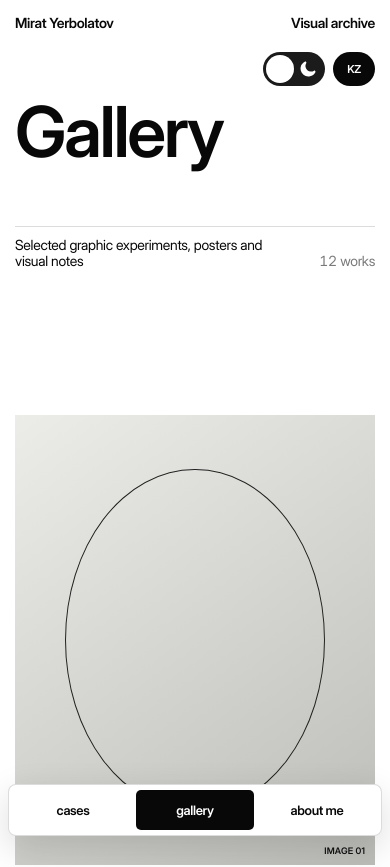
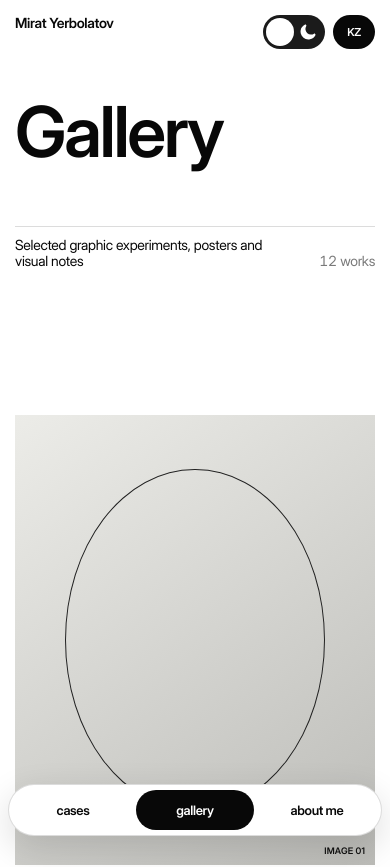
Before and after one commit to yemirades/site, a Next.js app: page /gallery in a window 390 px wide. Shown: the top 867 px of the page. Built offline with nearby package versions, Linux system fonts and the light colour scheme; a web font is replaced by a local one.

Commit message:
Unify portfolio navigation

```diff
--- a/src/app/globals.css
+++ b/src/app/globals.css
@@ -253,6 +253,7 @@ button {
 
 /* Gallery */
 .gallery-page {
+  --index-gap: clamp(14px, 1.75vw, 24px);
   min-height: 100svh;
   padding-left: 48px;
   background: var(--page);
@@ -430,10 +431,10 @@ button {
   .gallery-page { padding-bottom: calc(74px + env(safe-area-inset-bottom)); padding-left: 0; }
   .gallery-shell { padding: 15px; }
   .gallery-header { min-height: 360px; }
-  .gallery-mobile-nav { display: flex; justify-content: space-between; margin-bottom: 72px; font-weight: 600; }
+  .gallery-mobile-nav { display: flex; margin-bottom: 72px; font-weight: 600; }
   .gallery-heading-row { align-items: flex-end; }
   .gallery-heading-row h1 { font-size: clamp(62px, 18vw, 96px); line-height: .84; letter-spacing: -.035em; }
-  .gallery-heading-row .gallery-controls { position: absolute; top: 52px; right: 15px; }
+  .gallery-heading-row .gallery-controls { position: absolute; top: 15px; right: 15px; }
   .gallery-intro { margin-top: 64px; }
 }
 
@@ -638,7 +639,7 @@ button {
     flex-direction: row;
     padding: 5px;
     border: 1px solid var(--line);
-    border-radius: 8px;
+    border-radius: 999px;
     background: var(--page);
     box-shadow: 0 12px 36px rgb(0 0 0 / 14%);
   }
@@ -652,7 +653,7 @@ button {
     flex: 1;
     align-items: center;
     justify-content: center;
-    border-radius: 5px;
+    border-radius: 999px;
     font-size: 13px;
     writing-mode: horizontal-tb;
     rotate: none;
--- a/src/components/Gallery.tsx
+++ b/src/components/Gallery.tsx
@@ -5,6 +5,7 @@ import Link from "next/link";
 import { useEffect, useRef, useState } from "react";
 import { useLang } from "@/context/LanguageContext";
 import { useTheme } from "@/context/ThemeContext";
+import { PortfolioRail } from "./PortfolioRail";
 
 const basePath = process.env.NEXT_PUBLIC_BASE_PATH || "";
 
@@ -119,43 +120,22 @@ export function Gallery() {
         count: `${galleryItems.length} works`,
         open: "Open",
         close: "Close preview",
-        nav: "Portfolio sections",
       }
     : {
         eyebrow: "Tañdauly grafikalyq täjiribeler, posterler jäne vizualdy jazbalar",
         count: `${galleryItems.length} jūmys`,
         open: "Aşu",
         close: "Qaralymdy jabu",
-        nav: "Portfolio bölimderi",
       };
 
   return (
     <main className="gallery-page">
-      <nav className="index-rail" aria-label={copy.nav}>
-        <Link href="/#cases" className="index-rail-logo" aria-label="Mirat Yerbolatov — home">
-          <Image
-            src={`${basePath}/hero-logo.gif`}
-            alt=""
-            width={80}
-            height={80}
-            unoptimized
-            priority
-            className="theme-sensitive-mark"
-          />
-        </Link>
-        <div className="index-rail-links">
-          <Link href="/#cases">cases</Link>
-          <Link href="/gallery" aria-current="page">gallery</Link>
-          <Link href="/#about">about me</Link>
-        </div>
-        <span className="index-rail-release">visual archive · 2024—2026</span>
-      </nav>
+      <PortfolioRail active="gallery" />
 
       <div className="gallery-shell">
         <header className="gallery-header">
           <div className="gallery-mobile-nav">
             <Link href="/">Mirat Yerbolatov</Link>
-            <span>Visual archive</span>
           </div>
           <div className="gallery-heading-row">
             <h1>Gallery</h1>
--- a/src/components/PortfolioIndex.tsx
+++ b/src/components/PortfolioIndex.tsx
@@ -1,14 +1,13 @@
 "use client";
 
 import Image from "next/image";
-import Link from "next/link";
 import { useLang } from "@/context/LanguageContext";
 import { useTheme } from "@/context/ThemeContext";
 import { content, email, projects, socials, type Project } from "@/data/content";
 import { LiveClock } from "./LiveClock";
+import { PortfolioRail } from "./PortfolioRail";
 
 const basePath = process.env.NEXT_PUBLIC_BASE_PATH || "";
-const releaseLabel = "23.08.2026 · 19:40";
 
 const projectVisuals: Record<string, { image?: string; video?: string; poster?: string }> = {
   "Mycar Autoservice": { image: "case-mycar-autoservice.png" },
@@ -110,11 +109,7 @@ export function PortfolioIndex() {
         <div className="index-hero-video"><video autoPlay muted loop playsInline preload="auto" className="hero-video" aria-label={lang === "en" ? "Video portrait of Mirat" : "Mirattyñ video-portreti"}><source src={`${basePath}/hero-video.mp4`} type="video/mp4" /></video></div>
         <div className="index-clock"><LiveClock /><span>{t.location}</span></div>
       </aside>
-      <nav className="index-rail" aria-label={lang === "en" ? "Portfolio sections" : "Portfolio bölimderi"}>
-        <Link href="/#cases" className="index-rail-logo" aria-label={lang === "en" ? "Cases" : "Keister"}><Image src={`${basePath}/hero-logo.gif`} alt="" width={80} height={80} unoptimized priority className="theme-sensitive-mark" /></Link>
-        <div className="index-rail-links"><Link href="/#cases" aria-current="page">cases</Link><Link href="/gallery">gallery</Link><Link href="/#about">about me</Link></div>
-        <time className="index-rail-release" dateTime="2026-08-23T19:40:00+05:00">release {releaseLabel}</time>
-      </nav>
+      <PortfolioRail active="cases" />
       <section className="index-feed" id="cases" aria-label={lang === "en" ? "Projects" : "Jobalar"}>{projects.map((project) => <ProjectEntry key={project.title} project={project} />)}<EditorialSections /></section>
     </main>
   );
--- /dev/null
+++ b/src/components/PortfolioRail.tsx
@@ -0,0 +1,47 @@
+"use client";
+
+import Image from "next/image";
+import Link from "next/link";
+import { useLang } from "@/context/LanguageContext";
+
+const basePath = process.env.NEXT_PUBLIC_BASE_PATH || "";
+const releaseLabel = "23.08.2026 · 19:40";
+
+type PortfolioRailProps = {
+  active: "cases" | "gallery";
+};
+
+export function PortfolioRail({ active }: PortfolioRailProps) {
+  const { lang } = useLang();
+
+  return (
+    <nav
+      className="index-rail"
+      aria-label={lang === "en" ? "Portfolio sections" : "Portfolio bölimderi"}
+    >
+      <Link
+        href="/#cases"
+        className="index-rail-logo"
+        aria-label={lang === "en" ? "Cases" : "Keister"}
+      >
+        <Image
+          src={`${basePath}/hero-logo.gif`}
+          alt=""
+          width={80}
+          height={80}
+          unoptimized
+          priority
+          className="theme-sensitive-mark"
+        />
+      </Link>
+      <div className="index-rail-links">
+        <Link href="/#cases" aria-current={active === "cases" ? "page" : undefined}>cases</Link>
+        <Link href="/gallery" aria-current={active === "gallery" ? "page" : undefined}>gallery</Link>
+        <Link href="/#about">about me</Link>
+      </div>
+      <time className="index-rail-release" dateTime="2026-08-23T19:40:00+05:00">
+        release {releaseLabel}
+      </time>
+    </nav>
+  );
+}
```
